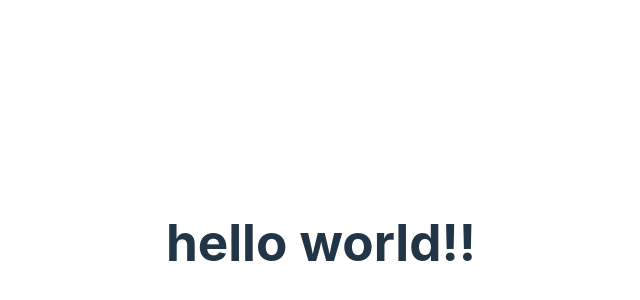
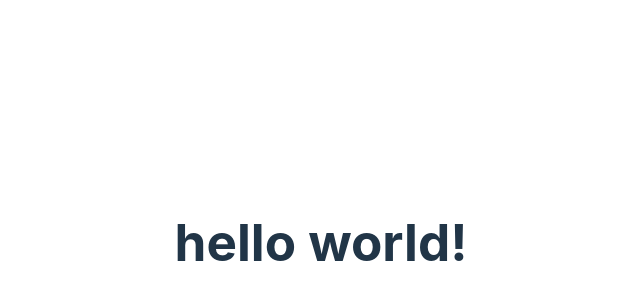
Before and after one commit to Daniel-Kav/dan_flix, a React (Vite) app in the folder my-first-react-app/: page / in a window 1280 px wide. Shown: the part 158-458 px from the top of the page, without its empty margins (319-959 px from the left). Built offline with nearby package versions, Linux system fonts and the light colour scheme.

Commit message:
initial commit

```diff
--- a/my-first-react-app/src/App.jsx
+++ b/my-first-react-app/src/App.jsx
@@ -6,7 +6,7 @@ function App() {
 
   return (
     <div>
-      <h1>hello world!!</h1>
+      <h1>hello world!</h1>
     </div>
 
   );
```
